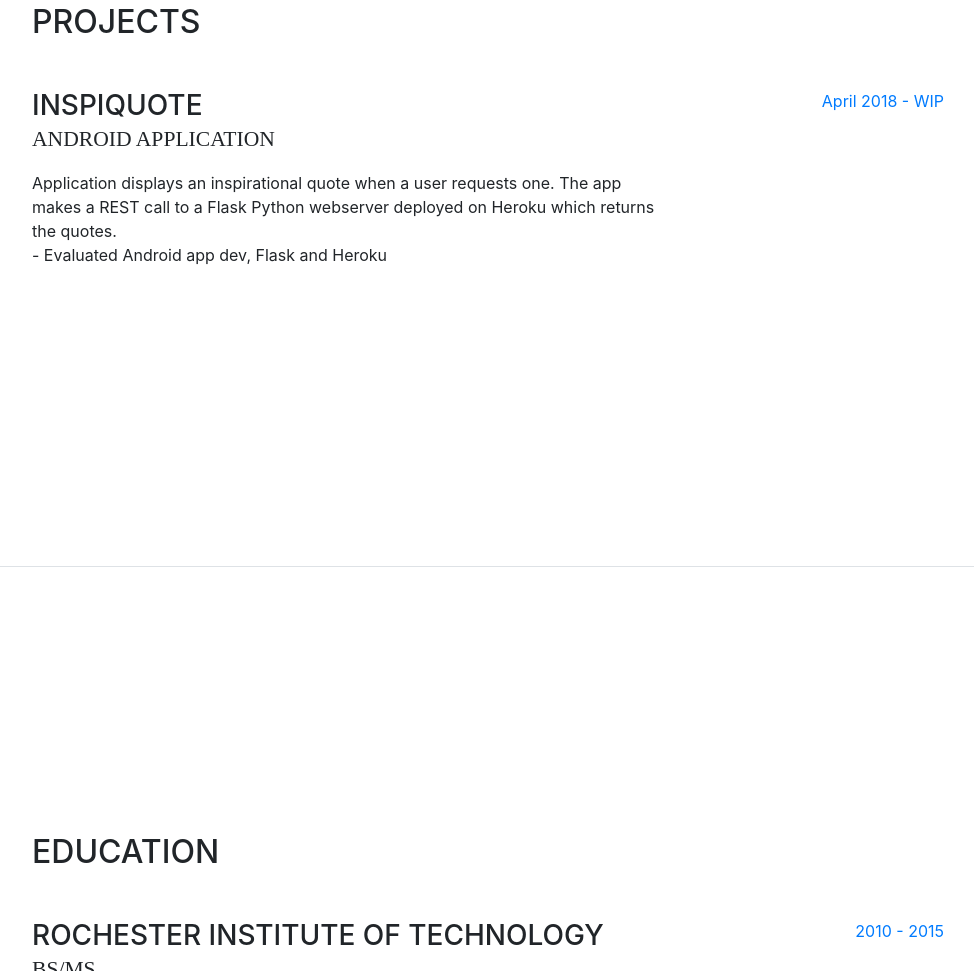
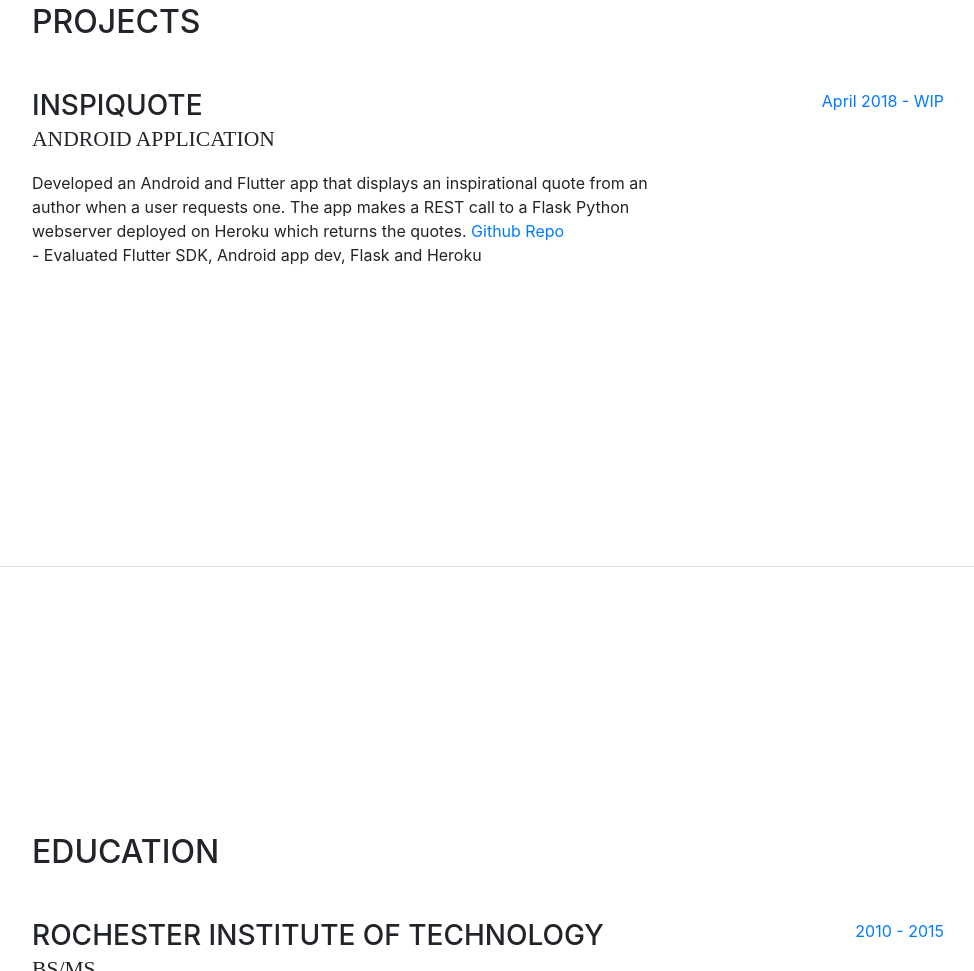
Before and after one commit to ndw6152/ndw6152.page, a website with bundled scripts: page index.html in a window 1280 px wide. Shown: the part 2548-3519 px from the top of the page, without its empty margins (288-1262 px from the left). Built offline with nearby package versions, Linux system fonts and the light colour scheme; a web font is replaced by a local one.

Commit message:
Changed description of the inspiquote project

```diff
--- a/index.html
+++ b/index.html
@@ -206,8 +206,8 @@
             <div class="resume-content mr-auto">
               <h3 class="mb-0">InspiQuote</h3>
               <div class="subheading mb-3">Android application</div>
-              <p>Application displays an inspirational quote when a user requests one. The app makes a REST call to a Flask Python webserver deployed on Heroku which returns the quotes.
-              <br> - Evaluated Android app dev, Flask and Heroku
+              <p>Developed an Android and Flutter app that displays an inspirational quote from an author when a user requests one. The app makes a REST call to a Flask Python webserver deployed on Heroku which returns the quotes. <a href="http://www.yahoo.com">Github Repo</a>
+              <br> - Evaluated Flutter SDK, Android app dev, Flask and Heroku
               </p>
             </div>
             <div class="resume-date text-md-right">
```
